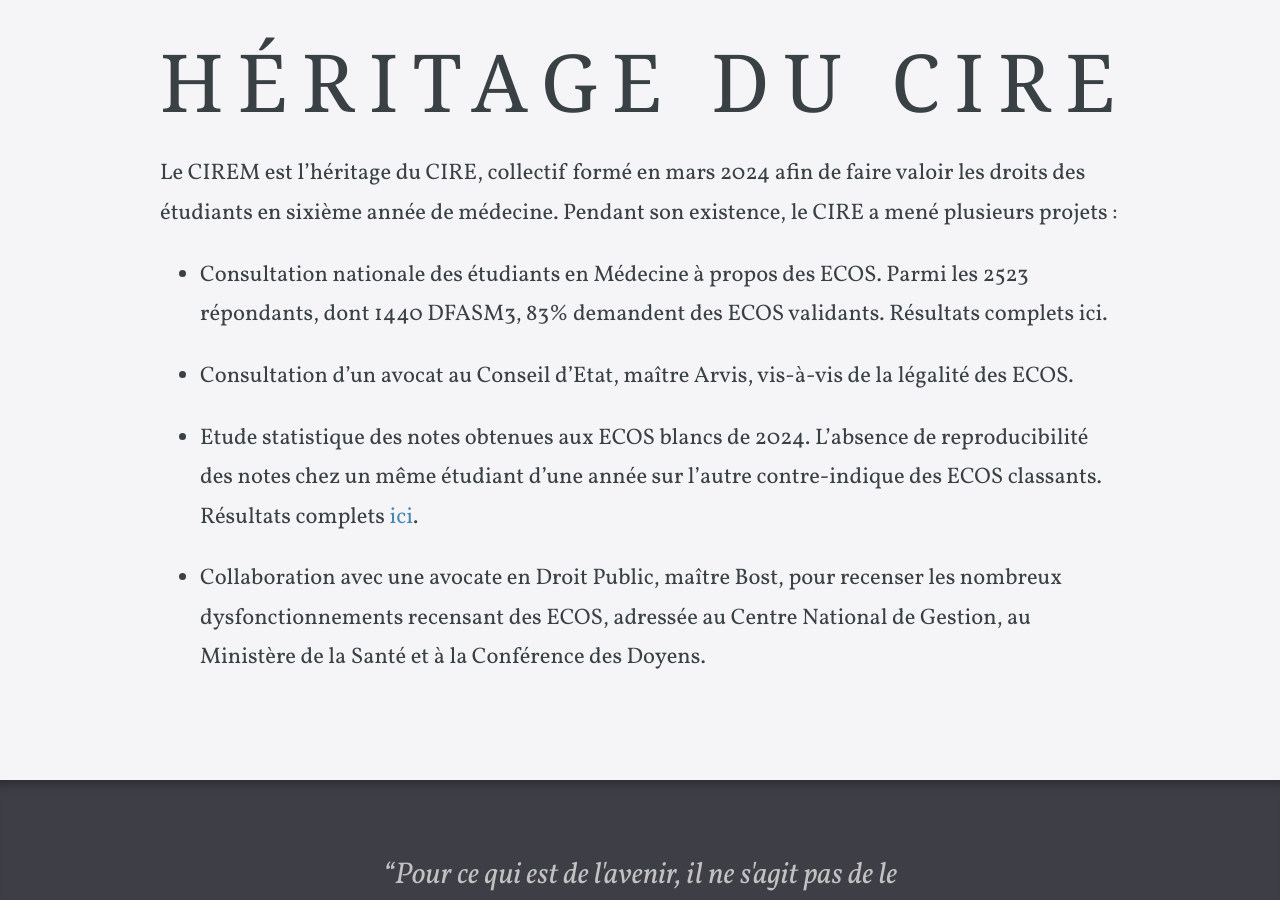
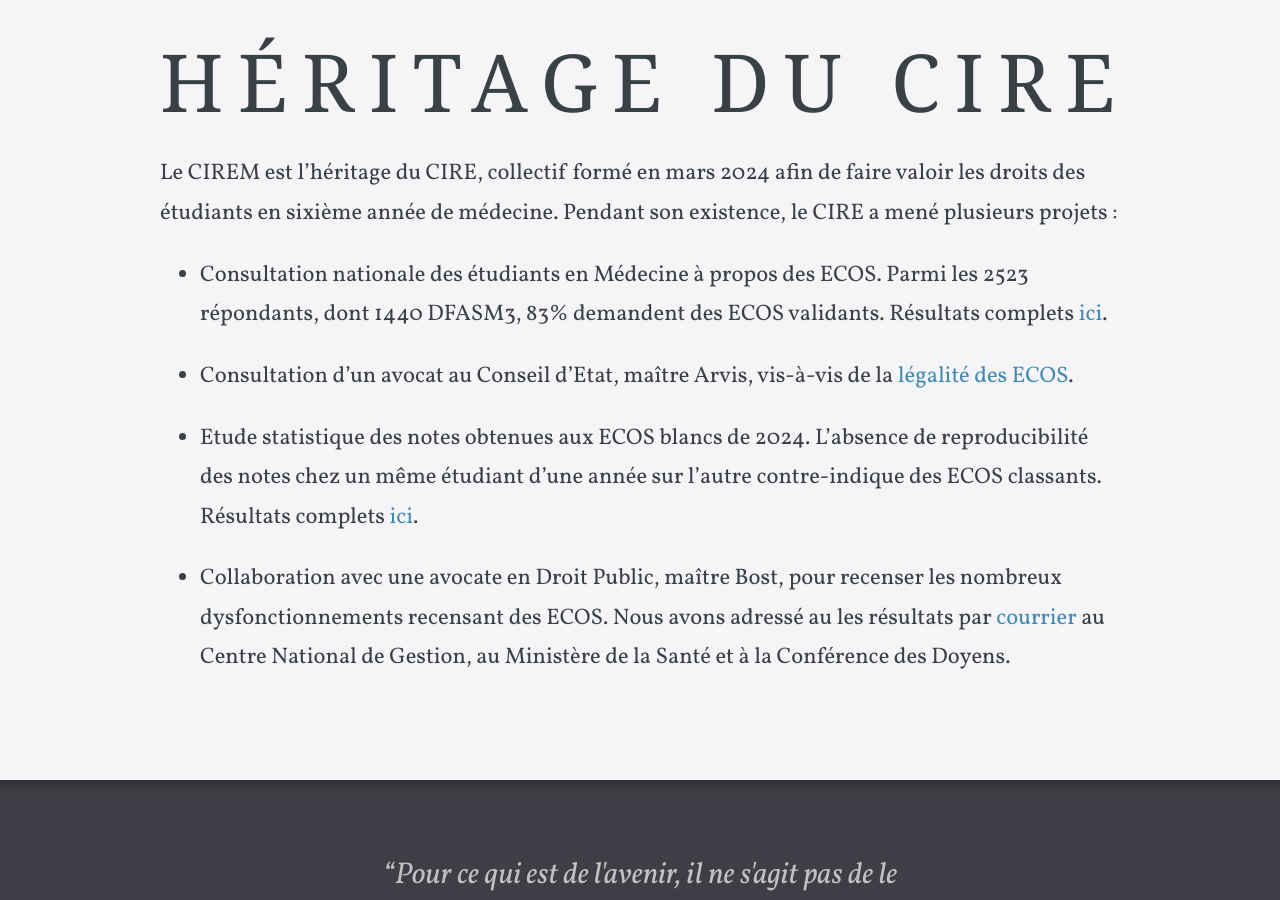
Before and after one commit to ciremwebsite/ciremwebsite.github.io, a Jekyll site: the page built from nos_actions/actions.md, in a window 1280 px wide and 900 px high, scrolled down 960 px. Built offline with Jekyll 4.4.1, drawn with Linux system fonts in a browser that asks for light colours; some web fonts are replaced.

Commit message:
Update actions.md

```diff
--- a/nos_actions/actions.md
+++ b/nos_actions/actions.md
@@ -15,10 +15,10 @@
 
 Le CIREM est l'héritage du CIRE, collectif formé en mars 2024 afin de faire valoir les droits des étudiants en sixième année de médecine. Pendant son existence, le CIRE a mené plusieurs projets :
 
-- Consultation nationale des étudiants en Médecine à propos des ECOS. Parmi les 2523 répondants, dont 1440 DFASM3, 83% demandent des ECOS validants. Résultats complets ici.
+- Consultation nationale des étudiants en Médecine à propos des ECOS. Parmi les 2523 répondants, dont 1440 DFASM3, 83% demandent des ECOS validants. Résultats complets [ici](sondage_cire_resultat.png).
 
-- Consultation d’un avocat au Conseil d’Etat, maître Arvis, vis-à-vis de la légalité des ECOS.
+- Consultation d’un avocat au Conseil d’Etat, maître Arvis, vis-à-vis de la [légalité des ECOS](consultation_arvis_avocat.pdf).
 
 - Etude statistique des notes obtenues aux ECOS blancs de 2024. L’absence de reproducibilité des notes chez un même étudiant d’une année sur l’autre contre-indique des ECOS classants. Résultats complets [ici](notes_ecos_blancs_mars_2024.pdf).
 
-- Collaboration avec une avocate en Droit Public, maître Bost, pour recenser les nombreux dysfonctionnements recensant des ECOS, adressée au Centre National de Gestion, au Ministère de la Santé et à la Conférence des Doyens.
+- Collaboration avec une avocate en Droit Public, maître Bost, pour recenser les nombreux dysfonctionnements recensant des ECOS. Nous avons adressé au les résultats par [courrier](courrier_maitre_bost.pdf) au Centre National de Gestion, au Ministère de la Santé et à la Conférence des Doyens.
```
